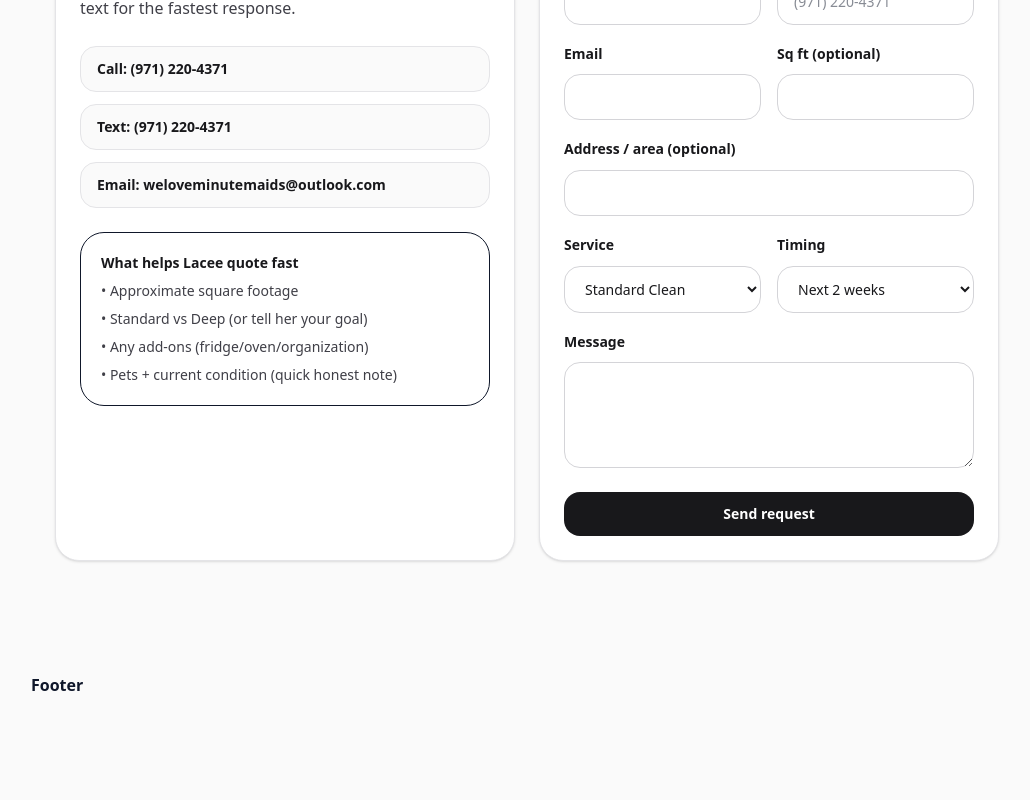
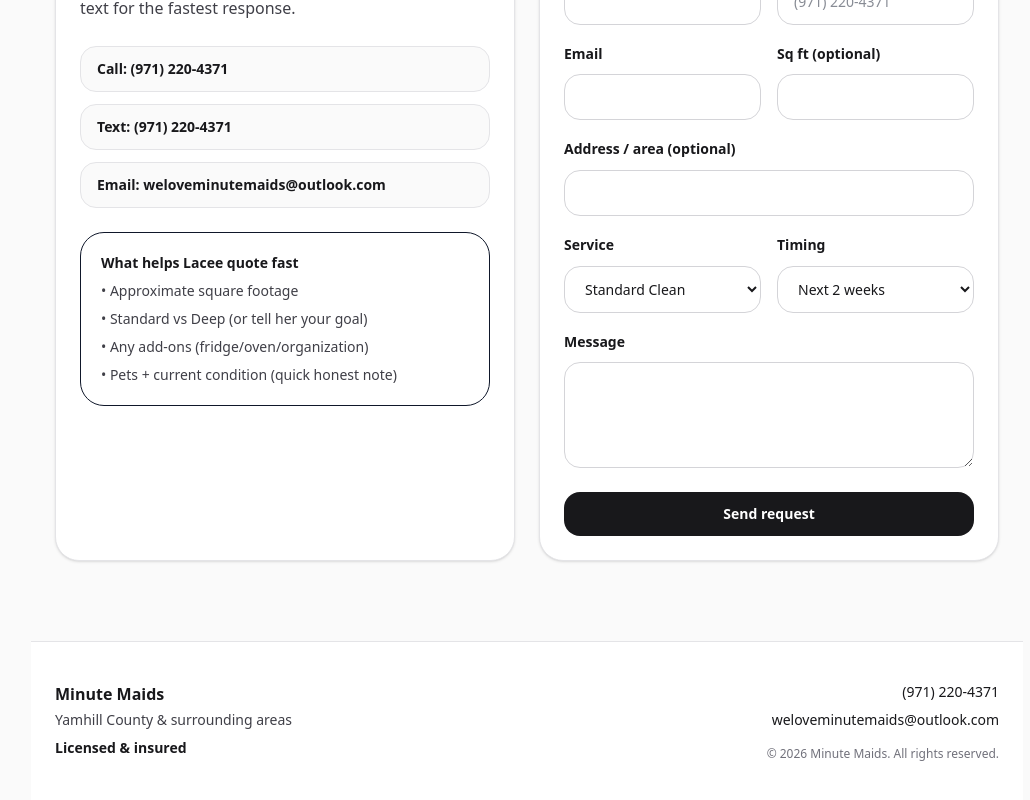
Before and after one commit to conels08/minute-maids-landing, a Next.js app: page / in a window 1280 px wide. Shown: the part 5355-6155 px from the top of the page, without its empty margins (113-1143 px from the left). Before the commit the page ends 6084 px from the top, so only its background shows below. Built offline with nearby package versions, Linux system fonts and the light colour scheme.

Commit message:
feat: complete footer essentials

```diff
--- a/src/components/sections/Footer.tsx
+++ b/src/components/sections/Footer.tsx
@@ -1,7 +1,40 @@
+import Container from "@/components/ui/Container";
+import { site } from "@/lib/site";
+
 export default function Footer() {
   return (
-    <section id="footer" className="py-8">
-      <h2 className="text-base font-semibold">Footer</h2>
+    <section id="footer" className="border-t border-zinc-200 bg-white py-10">
+      <Container className="grid gap-6 text-sm text-zinc-700 sm:grid-cols-2">
+        <div>
+          <p className="text-base font-semibold text-zinc-900">
+            {site.businessName}
+          </p>
+          <p className="mt-1">{site.serviceArea}</p>
+          <p className="mt-2 text-sm font-semibold text-zinc-900">
+            Licensed & insured
+          </p>
+        </div>
+
+        <div className="sm:text-right">
+          <div className="space-y-2">
+            <a
+              href={`tel:${site.phoneTel}`}
+              className="block font-medium text-zinc-900 hover:text-zinc-700"
+            >
+              {site.phoneDisplay}
+            </a>
+            <a
+              href={`mailto:${site.email}`}
+              className="block font-medium text-zinc-900 hover:text-zinc-700"
+            >
+              {site.email}
+            </a>
+          </div>
+          <p className="mt-4 text-xs text-zinc-500">
+            © {new Date().getFullYear()} {site.businessName}. All rights reserved.
+          </p>
+        </div>
+      </Container>
     </section>
   );
 }
```
